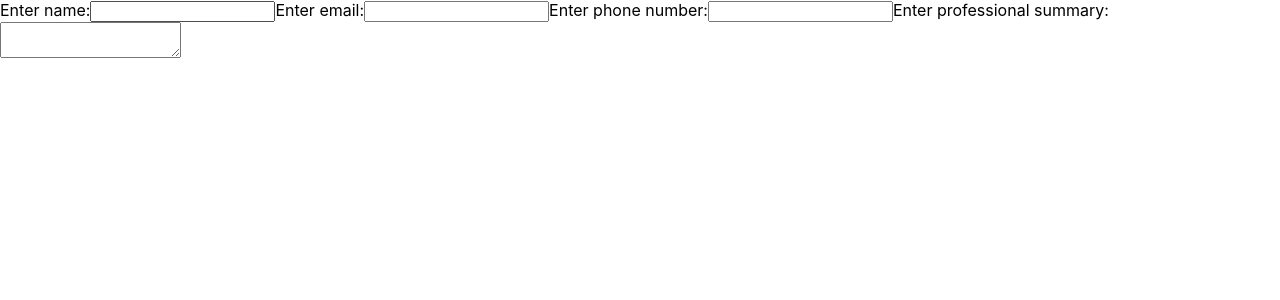
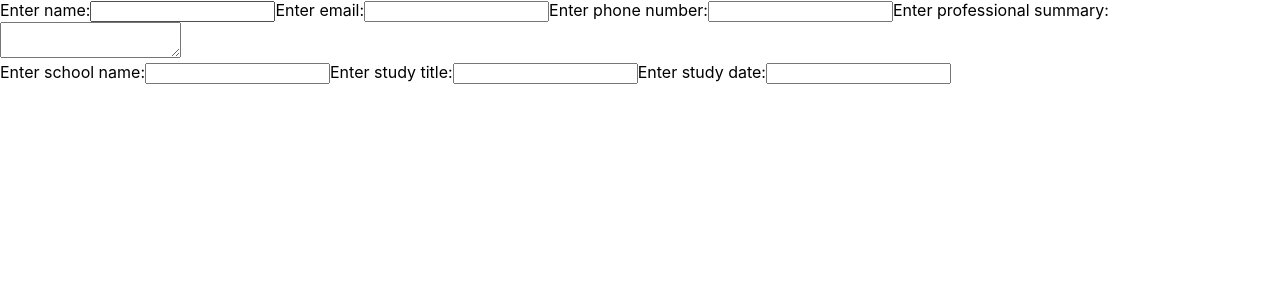
Before and after one commit to frantic-dev/cv-project, a React (Create React App) app: page / in a window 1280 px wide. Shown: the top 300 px of the page. Built offline with nearby package versions, Linux system fonts and the light colour scheme.

Commit message:
education form section

```diff
--- a/src/App.js
+++ b/src/App.js
@@ -1,14 +1,16 @@
-import { Component } from 'react';
-import './App.css';
-import GeneralData from './components/GeneralForm';
+import { Component } from "react";
+import "./App.css";
+import EducationForm from "./components/EducationForm";
+import GeneralData from "./components/GeneralForm";
 
-class App extends Component{
+class App extends Component {
   render() {
-    return(
+    return (
       <div>
         <GeneralData />
+        <EducationForm />
       </div>
-    )
+    );
   }
 }
 
--- /dev/null
+++ b/src/components/EducationForm.js
@@ -0,0 +1,20 @@
+import { Component } from "react";
+
+class EducationForm extends Component {
+  constructor(props) {
+    super(props);
+  }
+  render() {
+    return (
+      <section>
+        <label htmlFor="school-name">Enter school name:</label>
+        <input type="text" id="school-name" />
+        <label htmlFor="study-title">Enter study title:</label>
+        <input type="text" id="study-title" />
+        <label htmlFor="study-date">Enter study date:</label>
+        <input type="text" id="study-date" />
+      </section>
+    );
+  }
+}
+export default EducationForm;
```
